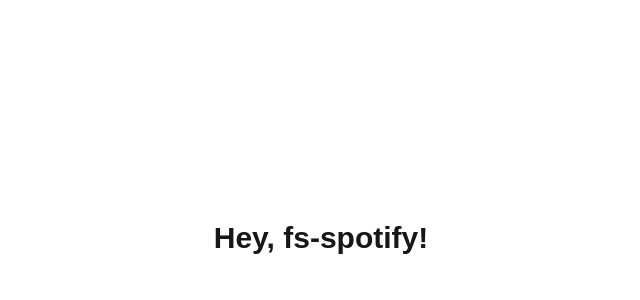
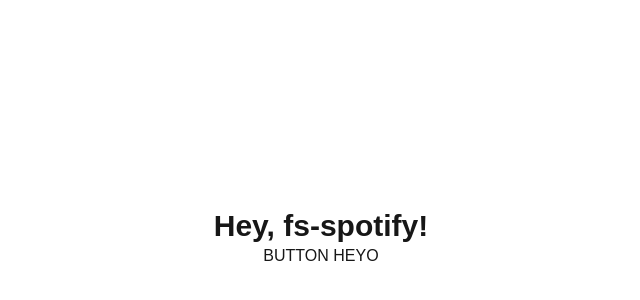
Before and after one commit to jermainewakeup/fs-spotify, a Next.js app: page / in a window 1280 px wide. Shown: the part 162-462 px from the top of the page, without its empty margins (319-959 px from the left). Built offline with nearby package versions, Linux system fonts and the light colour scheme.

Commit message:
Test button

```diff
--- a/app/page.tsx
+++ b/app/page.tsx
@@ -4,6 +4,7 @@
   return (
       <main className="flex min-h-screen flex-col items-center justify-center w-full">
         <h1 className="text-3xl font-bold">Hey, fs-spotify!</h1>
+        <button className="flex">BUTTON HEYO</button>
       </main>
   );
 }
```
